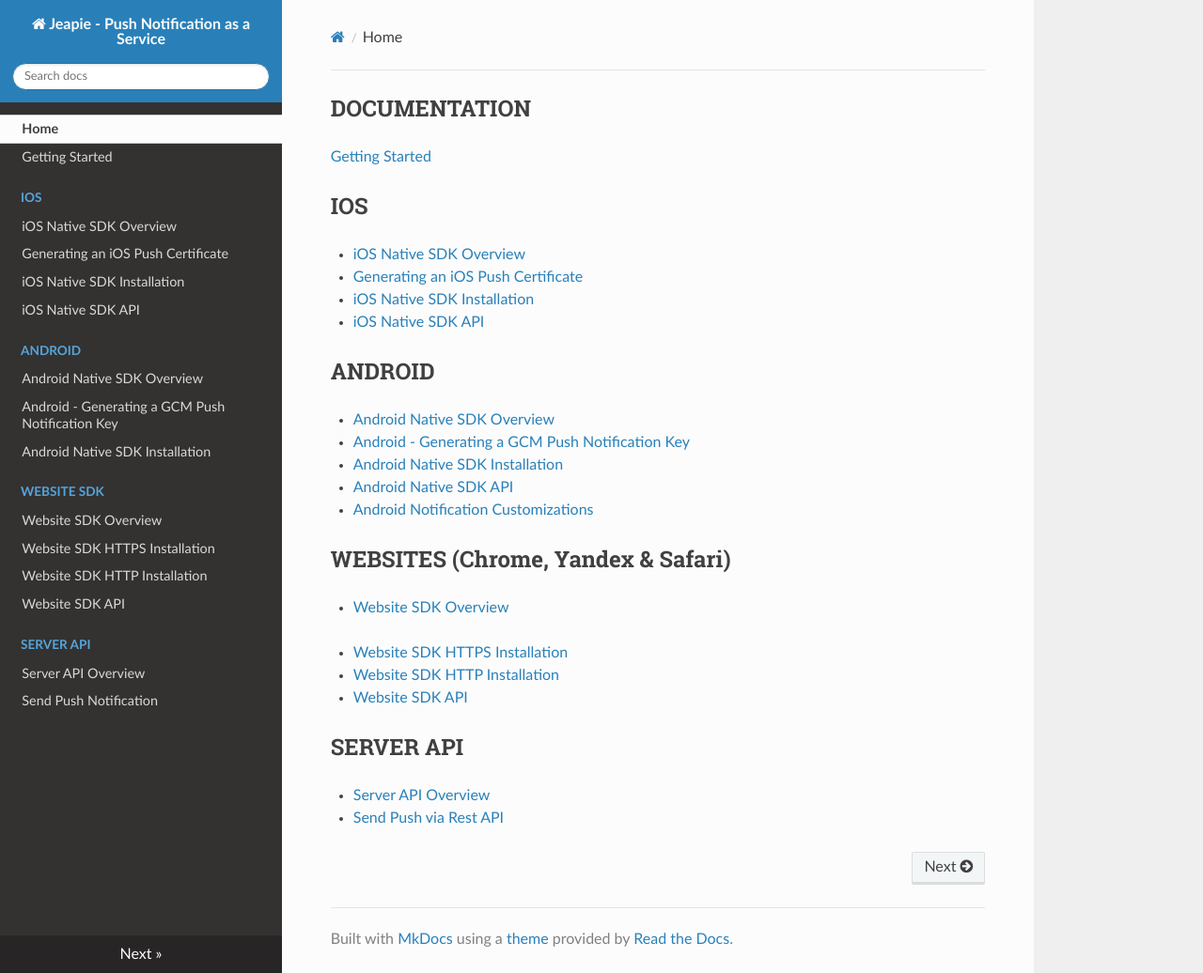
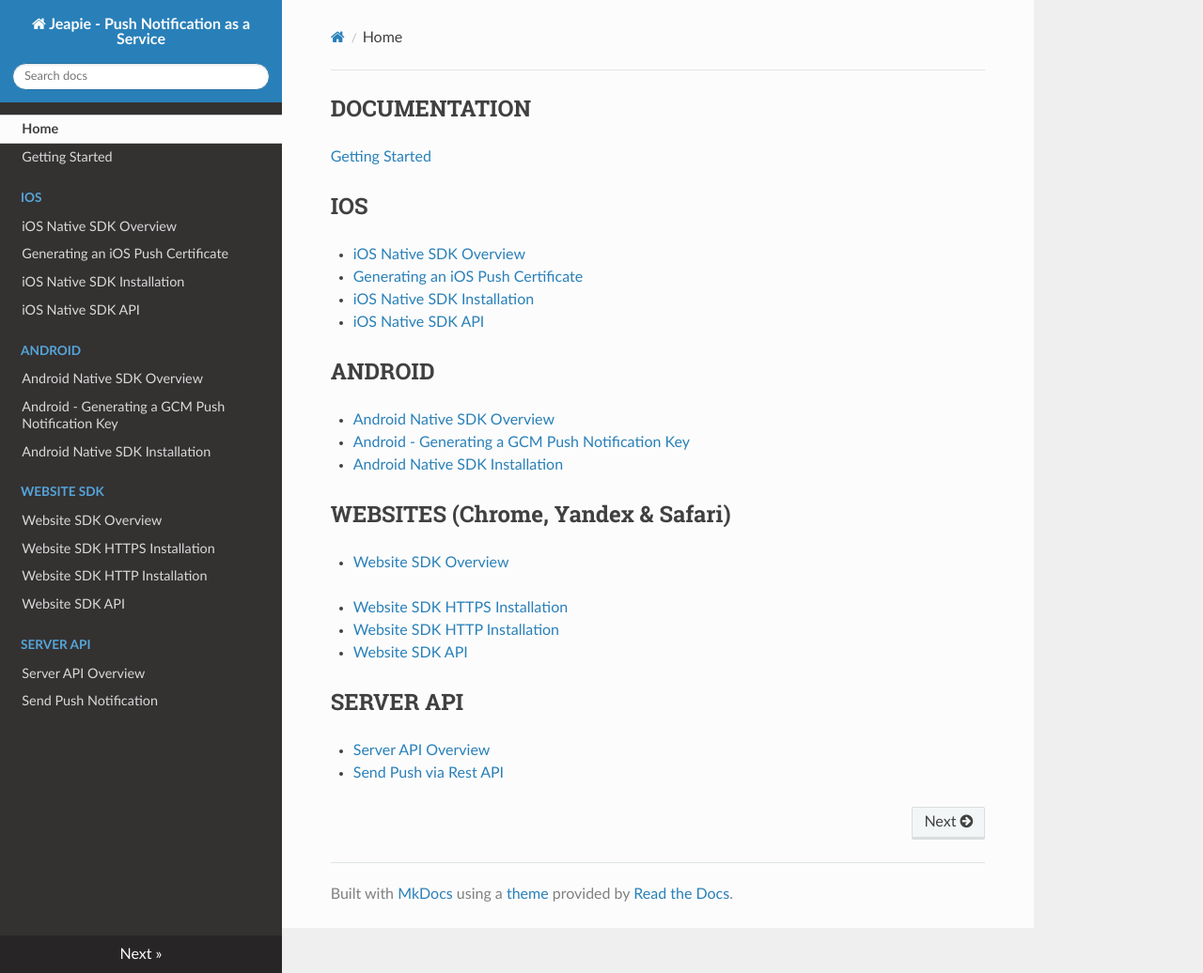
Before and after one commit to Jeapie/jeapie-docs, an MkDocs documentation site: the page built from docs/index.md, in a window 1280 px wide and 1036 px high. Shown: the whole window at 94% size. Built offline with MkDocs 1.6.1, drawn with Linux system fonts in a browser that asks for light colours; nearby versions of some CDN libraries; old or Windows-style settings are respelled for this version of MkDocs.

Commit message:
hide android sdk

```diff
--- a/docs/index.md
+++ b/docs/index.md
@@ -14,8 +14,7 @@
 * [Android Native SDK Overview](Android/Android-Native-SDK-Overview.md)
 * [Android - Generating a GCM Push Notification Key](Android/Android-Generating-a-GCM-Push-Notification-Key.md)
 * [Android Native SDK Installation](Android/Android-Native-SDK-Installation.md)
-* [Android Native SDK API](Android/Android-Native-SDK-API.md)
-* [Android Notification Customizations](Android/Android-Notification-Customizations.md)
+<!-- * [Android Native SDK API](Android/Android-Native-SDK-API.md) -->
 
 <h2>WEBSITES (Chrome, Yandex & Safari)</h2>
 
```
